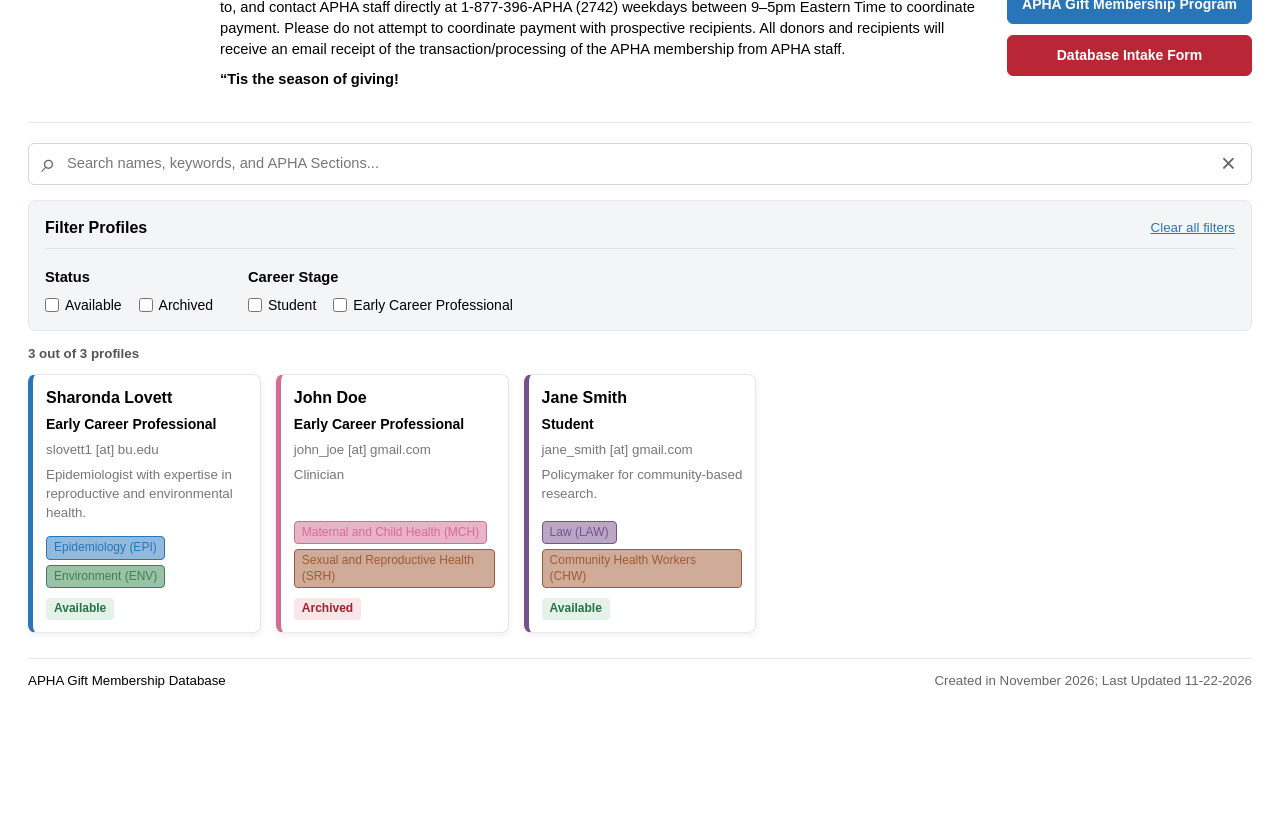
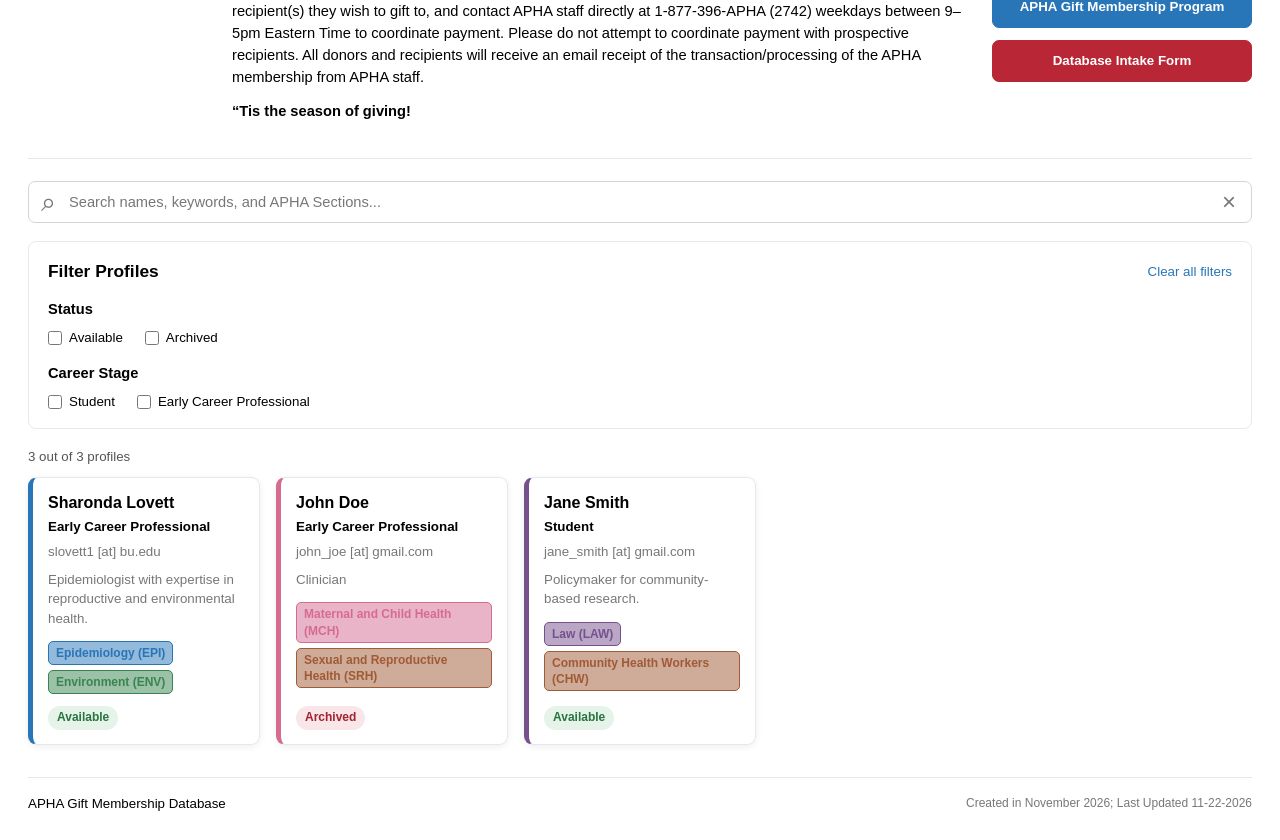
Before and after one commit to sharondamlovett/apha-epi-gift-membership, a plain HTML site: page index.html in a window 1280 px wide. Shown: the part 110-950 px from the top of the page. Before the commit the page ends 819 px from the top, so only its background shows below. Drawn offline with Linux system fonts and the light colour scheme.

Commit message:
Update styles.css

```diff
--- a/assets/styles.css
+++ b/assets/styles.css
@@ -1,3 +1,4 @@
+
 /* ==========================================================
    APHA GIFT MEMBERSHIP DATABASE
    ========================================================== */
@@ -8,7 +9,7 @@
   --line: #e5e9ed;
   --pale: #f3f5f7;
   --blue: #2875b8;
-  --blue-hover: #1f639e;
+  --blue-dark: #1f639e;
   --red: #b92736;
   --green: #398451;
   --white: #ffffff;
@@ -19,7 +20,7 @@
 }
 
 html {
-  min-height: 100%;
+  scroll-behavior: smooth;
 }
 
 body {
@@ -31,35 +32,11 @@ body {
   line-height: 1.45;
 }
 
-button,
-input {
-  font: inherit;
-}
-
-button {
-  cursor: pointer;
-}
-
-[hidden] {
-  display: none !important;
-}
-
-/* ==========================================================
-   PAGE LAYOUT
-   ========================================================== */
-
 .page {
   width: 100%;
   max-width: 1800px;
-  min-height: 100vh;
   margin: 0 auto;
-  padding: 22px 28px 16px;
-  display: flex;
-  flex-direction: column;
-}
-
-main {
-  flex: 1;
+  padding: 22px 28px;
 }
 
 /* ==========================================================
@@ -68,10 +45,10 @@ main {
 
 .topbar {
   display: grid;
-  grid-template-columns: 170px minmax(0, 1fr) 245px;
-  gap: 22px;
+  grid-template-columns: 180px minmax(0, 1fr) 260px;
   align-items: start;
-  padding-bottom: 22px;
+  gap: 24px;
+  padding-bottom: 24px;
   border-bottom: 1px solid var(--line);
 }
 
@@ -84,28 +61,33 @@ main {
 
 .brand-logo {
   display: block;
-  width: 150px;
-  max-width: 100%;
+  width: 100%;
+  max-width: 165px;
   height: auto;
+  object-fit: contain;
+}
+
+.intro {
+  min-width: 0;
 }
 
 .intro h1 {
-  margin: 0 0 10px;
-  color: #000000;
+  margin: 0 0 12px;
+  color: var(--ink);
   font-size: 20pt;
+  font-weight: 700;
   line-height: 1.2;
-  font-weight: 700;
 }
 
 .intro p {
-  margin: 0 0 9px;
-  color: #000000;
+  margin: 0 0 12px;
+  color: var(--ink);
   font-size: 11pt;
-  line-height: 1.45;
+  line-height: 1.5;
 }
 
 .intro .season-note {
-  margin-top: 8px;
+  margin-top: 12px;
   font-weight: 700;
 }
 
@@ -113,15 +95,16 @@ main {
   display: flex;
   flex-direction: column;
   align-items: stretch;
-  gap: 11px;
+  gap: 12px;
+  min-width: 0;
 }
 
 .admin-note {
   display: block;
-  margin-bottom: 3px;
-  color: #000000;
+  margin-bottom: 4px;
+  color: var(--ink);
   font-size: 10pt;
-  line-height: 1.45;
+  line-height: 1.5;
   text-align: center;
 }
 
@@ -132,12 +115,14 @@ main {
 .button {
   display: block;
   width: 100%;
-  padding: 10px 12px;
+  padding: 11px 13px;
   border: 1px solid transparent;
-  border-radius: 6px;
-  font-size: 10.5pt;
+  border-radius: 7px;
+  color: #ffffff !important;
+  font-family: Arial, Helvetica, sans-serif;
+  font-size: 10pt;
+  font-weight: 700;
   line-height: 1.35;
-  font-weight: 700;
   text-align: center;
   text-decoration: none;
   transition:
@@ -170,28 +155,36 @@ main {
 }
 
 .button-red:hover {
-  border-color: #991f2c;
-  background-color: #991f2c;
+  border-color: #941e2b;
+  background-color: #941e2b;
   color: #ffffff !important;
 }
 
 /* ==========================================================
-   DIRECTORY
+   MAIN DIRECTORY
    ========================================================== */
 
-.directory {
-  padding-top: 20px;
+main {
+  width: 100%;
 }
 
+.directory {
+  padding-top: 22px;
+}
+
+/* ==========================================================
+   SEARCH
+   ========================================================== */
+
 .controls {
-  display: flex;
-  align-items: center;
-  gap: 12px;
-  margin-bottom: 15px;
+  width: 100%;
+  margin-bottom: 18px;
 }
 
 .search-box {
   position: relative;
+  display: flex;
+  align-items: center;
   width: 100%;
 }
 
@@ -199,18 +192,19 @@ main {
   display: block;
   width: 100%;
   min-height: 42px;
-  padding: 9px 42px 9px 38px;
-  border: 1px solid #cfd6dd;
-  border-radius: 6px;
+  padding: 10px 42px 10px 40px;
+  border: 1px solid #cfd5db;
+  border-radius: 7px;
+  outline: none;
   background: #ffffff;
-  color: #000000;
+  color: var(--ink);
+  font-family: Arial, Helvetica, sans-serif;
   font-size: 11pt;
-  outline: none;
 }
 
 .search-box input:focus {
   border-color: var(--blue);
-  box-shadow: 0 0 0 2px rgba(40, 117, 184, 0.13);
+  box-shadow: 0 0 0 2px rgba(40, 117, 184, 0.12);
 }
 
 .search-box input::placeholder {
@@ -220,11 +214,9 @@ main {
 
 .search-icon {
   position: absolute;
-  top: 50%;
   left: 13px;
   z-index: 1;
-  transform: translateY(-52%);
-  color: #666666;
+  color: #777777;
   font-size: 20pt;
   line-height: 1;
   pointer-events: none;
@@ -232,23 +224,26 @@ main {
 
 #clear-search {
   position: absolute;
-  top: 50%;
-  right: 10px;
-  width: 27px;
-  height: 27px;
+  right: 9px;
+  display: flex;
+  align-items: center;
+  justify-content: center;
+  width: 28px;
+  height: 28px;
   padding: 0;
-  transform: translateY(-50%);
   border: 0;
   border-radius: 50%;
   background: transparent;
-  color: #666666;
-  font-size: 19pt;
+  color: #777777;
+  font-family: Arial, Helvetica, sans-serif;
+  font-size: 18pt;
   line-height: 1;
+  cursor: pointer;
 }
 
 #clear-search:hover {
   background: var(--pale);
-  color: #000000;
+  color: var(--ink);
 }
 
 /* ==========================================================
@@ -257,52 +252,53 @@ main {
 
 .filter-panel {
   display: flex;
-  flex-wrap: wrap;
-  align-items: flex-start;
-  gap: 18px 35px;
-  padding: 13px 16px 15px;
+  flex-direction: column;
+  gap: 15px;
+  margin-bottom: 18px;
+  padding: 17px 19px;
   border: 1px solid var(--line);
-  border-radius: 7px;
-  background: #f3f5f7;
+  border-radius: 8px;
+  background: #ffffff;
 }
 
 .filter-panel-heading {
   display: flex;
-  flex-basis: 100%;
   align-items: center;
   justify-content: space-between;
-  gap: 12px;
-  padding-bottom: 7px;
-  border-bottom: 1px solid #dfe4e8;
+  gap: 15px;
 }
 
 .filter-panel-heading h2 {
   margin: 0;
-  color: #000000;
-  font-size: 12pt;
+  color: var(--ink);
+  font-size: 13pt;
   font-weight: 700;
 }
 
 .clear-filters {
-  padding: 4px 0;
+  padding: 5px 0;
   border: 0;
   background: transparent;
   color: var(--blue);
+  font-family: Arial, Helvetica, sans-serif;
   font-size: 10pt;
+  cursor: pointer;
+}
+
+.clear-filters:hover {
+  color: var(--blue-dark);
   text-decoration: underline;
 }
 
-.clear-filters:hover {
-  color: var(--blue-hover);
-}
-
 .filter-group {
-  min-width: 160px;
+  display: flex;
+  flex-direction: column;
+  gap: 8px;
 }
 
 .filter-group h3 {
-  margin: 0 0 7px;
-  color: #000000;
+  margin: 0;
+  color: var(--ink);
   font-size: 11pt;
   font-weight: 700;
 }
@@ -310,15 +306,16 @@ main {
 .filter-options {
   display: flex;
   flex-wrap: wrap;
-  gap: 7px 17px;
+  align-items: center;
+  gap: 9px 22px;
 }
 
 .filter-option {
   display: inline-flex;
   align-items: center;
-  gap: 6px;
-  color: #000000;
-  font-size: 10.5pt;
+  gap: 7px;
+  color: var(--ink);
+  font-size: 10pt;
   cursor: pointer;
 }
 
@@ -330,47 +327,40 @@ main {
   cursor: pointer;
 }
 
+/* APHA Section filter controls are intentionally omitted.
+   Section data remains searchable and visible on profile cards. */
+
 /* ==========================================================
-   RESULTS COUNT AND MESSAGES
+   DIRECTORY RESULTS
    ========================================================== */
 
 .directory-meta {
-  display: flex;
-  align-items: center;
-  justify-content: flex-start;
-  text-align: left;
+  display: block !important;
+  width: 100% !important;
   margin: 13px 0 10px;
+  padding: 0;
   color: #555555;
   font-size: 10pt;
+  text-align: left !important;
 }
 
 #result-count {
-  font-weight: 700;
+  display: block !important;
+  width: 100% !important;
+  margin: 0;
+  padding: 0;
+  text-align: left !important;
 }
 
 .status-message {
-  margin: 12px 0;
-  color: #666666;
-  font-size: 10.5pt;
-}
-
-.empty-state {
-  padding: 35px 15px;
-  border: 1px dashed #cfd6dd;
+  margin: 18px 0;
+  padding: 14px;
+  border: 1px solid var(--line);
   border-radius: 7px;
-  color: #555555;
+  background: var(--pale);
+  color: var(--muted);
+  font-size: 10pt;
   text-align: center;
-}
-
-.empty-state h2 {
-  margin: 0 0 7px;
-  color: #000000;
-  font-size: 14pt;
-}
-
-.empty-state p {
-  margin: 0;
-  font-size: 11pt;
 }
 
 /* ==========================================================
@@ -380,7 +370,7 @@ main {
 .profile-grid {
   display: grid;
   grid-template-columns: repeat(5, minmax(0, 1fr));
-  gap: 15px;
+  gap: 16px;
   align-items: stretch;
 }
 
@@ -391,12 +381,13 @@ main {
 .profile-card {
   display: flex;
   flex-direction: column;
+  align-items: flex-start;
   min-width: 0;
   min-height: 190px;
-  padding: 13px 13px 12px;
-  border: 1px solid #e5e9ed;
+  padding: 15px 15px 14px;
+  border: 1px solid var(--line);
   border-left: 5px solid var(--blue);
-  border-radius: 8px;
+  border-radius: 9px;
   background: #ffffff;
   box-shadow: 0 2px 7px rgba(0, 0, 0, 0.07);
   overflow-wrap: anywhere;
@@ -404,39 +395,48 @@ main {
 
 .profile-name {
   margin: 0 0 5px;
-  color: #000000;
+  color: var(--ink);
   font-size: 12pt;
+  font-weight: 700;
   line-height: 1.3;
-  font-weight: 700;
 }
 
 .career-stage {
-  margin: 0 0 6px;
-  color: #000000;
-  font-size: 10.5pt;
+  margin: 0 0 7px;
+  color: var(--ink);
+  font-size: 10pt;
   font-weight: 700;
+  line-height: 1.35;
 }
 
 .email {
-  margin: 0 0 7px;
-  color: #777777;
+  margin: 0 0 8px;
+  color: var(--muted);
   font-size: 10pt;
+  line-height: 1.4;
   overflow-wrap: anywhere;
 }
 
 .bio {
-  margin: 0 0 10px;
-  color: #777777;
+  margin: 0 0 11px;
+  color: var(--muted);
   font-size: 10pt;
-  line-height: 1.4;
+  line-height: 1.45;
+  overflow-wrap: anywhere;
 }
+
+/* ==========================================================
+   APHA SECTION TAGS
+   ========================================================== */
 
 .profile-tags {
   display: flex;
   flex-wrap: wrap;
+  align-items: flex-start;
   gap: 5px;
-  margin-top: auto;
-  padding-top: 4px;
+  width: 100%;
+  margin-top: 2px;
+  margin-bottom: 12px;
 }
 
 .tag {
@@ -444,9 +444,10 @@ main {
   max-width: 100%;
   padding: 3px 7px;
   border: 1px solid;
-  border-radius: 4px;
+  border-radius: 5px;
   font-size: 9pt;
-  line-height: 1.3;
+  font-weight: 600;
+  line-height: 1.35;
   overflow-wrap: anywhere;
 }
 
@@ -456,52 +457,51 @@ main {
 
 .status {
   display: inline-block;
-  align-self: flex-start;
-  margin-top: 10px;
-  padding: 3px 8px;
-  border-radius: 4px;
+  margin-top: auto;
+  padding: 4px 9px;
+  border-radius: 20px;
   font-size: 9pt;
+  font-weight: 700;
   line-height: 1.3;
-  font-weight: 700;
 }
 
 .status.available {
-  background: #e5f2e9;
-  color: #287343;
+  background: #e5f3e9;
+  color: #287342;
 }
 
 .status.archived {
   background: #f8e6e8;
-  color: #a3202d;
+  color: #a32130;
 }
 
 /* ==========================================================
-   FOOTER
+   EMPTY STATE
    ========================================================== */
 
-footer {
-  display: flex;
-  align-items: center;
-  justify-content: space-between;
-  gap: 15px;
-  margin-top: 25px;
-  padding: 12px 0 3px;
-  border-top: 1px solid var(--line);
+.empty-state {
+  margin: 25px 0;
+  padding: 28px 18px;
+  border: 1px dashed #cfd5db;
+  border-radius: 8px;
+  background: #fafbfc;
+  text-align: center;
 }
 
-footer p {
+.empty-state h2 {
+  margin: 0 0 8px;
+  color: var(--ink);
+  font-size: 13pt;
+}
+
+.empty-state p {
   margin: 0;
+  color: var(--muted);
   font-size: 10pt;
 }
 
-.footer-title {
-  color: #000000;
-  font-weight: 400;
-}
-
-.footer-note {
-  color: #666666;
-  text-align: right;
+[hidden] {
+  display: none !important;
 }
 
 /* ==========================================================
@@ -521,17 +521,45 @@ footer p {
 }
 
 /* ==========================================================
+   FOOTER
+   ========================================================== */
+
+footer {
+  display: flex;
+  align-items: center;
+  justify-content: space-between;
+  gap: 15px;
+  margin-top: 32px;
+  padding: 16px 0 5px;
+  border-top: 1px solid var(--line);
+}
+
+.footer-title {
+  margin: 0;
+  color: var(--ink);
+  font-size: 10pt;
+  font-weight: 400;
+}
+
+.footer-note {
+  margin: 0;
+  color: var(--muted);
+  font-size: 9pt;
+  text-align: right;
+}
+
+/* ==========================================================
    RESPONSIVE LAYOUT
    ========================================================== */
 
-@media (max-width: 1100px) {
+@media (max-width: 1200px) {
   .topbar {
-    grid-template-columns: 135px minmax(0, 1fr) 220px;
-    gap: 17px;
+    grid-template-columns: 145px minmax(0, 1fr) 230px;
+    gap: 18px;
   }
 
   .brand-logo {
-    width: 125px;
+    max-width: 135px;
   }
 
   .profile-grid {
@@ -539,22 +567,37 @@ footer p {
   }
 }
 
-@media (max-width: 850px) {
+@media (max-width: 950px) {
   .page {
-    padding: 18px 20px 14px;
+    padding: 18px 20px;
   }
 
   .topbar {
-    grid-template-columns: 120px minmax(0, 1fr);
+    grid-template-columns: 125px minmax(0, 1fr);
+    gap: 18px;
   }
 
-  .brand-logo {
-    width: 110px;
+  .brand {
+    grid-row: 1;
+    grid-column: 1;
+  }
+
+  .intro {
+    grid-row: 1;
+    grid-column: 2;
   }
 
   .header-actions {
+    grid-row: 2;
     grid-column: 2;
-    max-width: 360px;
+    display: grid;
+    grid-template-columns: repeat(2, minmax(0, 1fr));
+    align-items: center;
+  }
+
+  .admin-note {
+    grid-column: 1 / -1;
+    text-align: left;
   }
 
   .profile-grid {
@@ -562,55 +605,62 @@ footer p {
   }
 }
 
-@media (max-width: 600px) {
+@media (max-width: 650px) {
   .page {
-    padding: 14px 13px 12px;
+    padding: 14px;
   }
 
   .topbar {
     grid-template-columns: 1fr;
-    gap: 13px;
+    gap: 14px;
   }
 
   .brand {
+    grid-row: auto;
+    grid-column: auto;
     justify-content: flex-start;
   }
 
   .brand-logo {
-    width: 105px;
+    max-width: 125px;
   }
 
-  .header-actions {
-    grid-column: 1;
-    width: 100%;
-    max-width: none;
+  .intro {
+    grid-row: auto;
+    grid-column: auto;
   }
 
   .intro h1 {
     font-size: 18pt;
   }
 
-  .filter-panel {
-    gap: 14px;
+  .header-actions {
+    grid-row: auto;
+    grid-column: auto;
+    display: flex;
   }
 
-  .filter-group {
-    flex-basis: 100%;
+  .admin-note {
+    text-align: left;
   }
 
   .profile-grid {
     grid-template-columns: repeat(2, minmax(0, 1fr));
-    gap: 10px;
+    gap: 11px;
   }
 
   .profile-card {
-    padding: 11px;
+    padding: 12px;
+  }
+
+  .filter-panel {
+    padding: 14px;
   }
 
   footer {
+    align-items: flex-start;
     flex-direction: column;
-    align-items: flex-start;
-    gap: 5px;
+    gap: 6px;
   }
 
   .footer-note {
@@ -618,8 +668,18 @@ footer p {
   }
 }
 
-@media (max-width: 380px) {
+@media (max-width: 400px) {
   .profile-grid {
     grid-template-columns: 1fr;
   }
+
+  .filter-panel-heading {
+    align-items: flex-start;
+  }
+
+  .filter-options {
+    flex-direction: column;
+    align-items: flex-start;
+    gap: 9px;
+  }
 }
```
